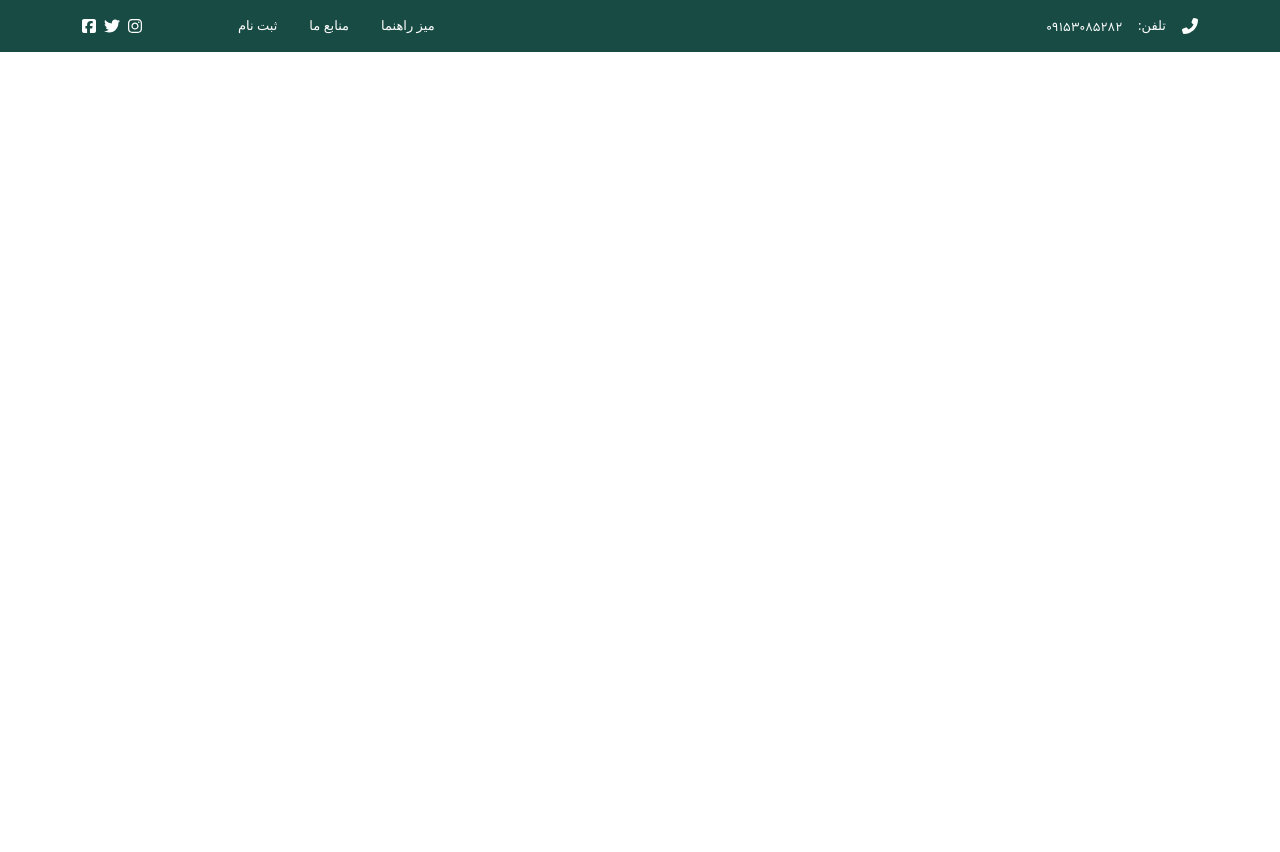
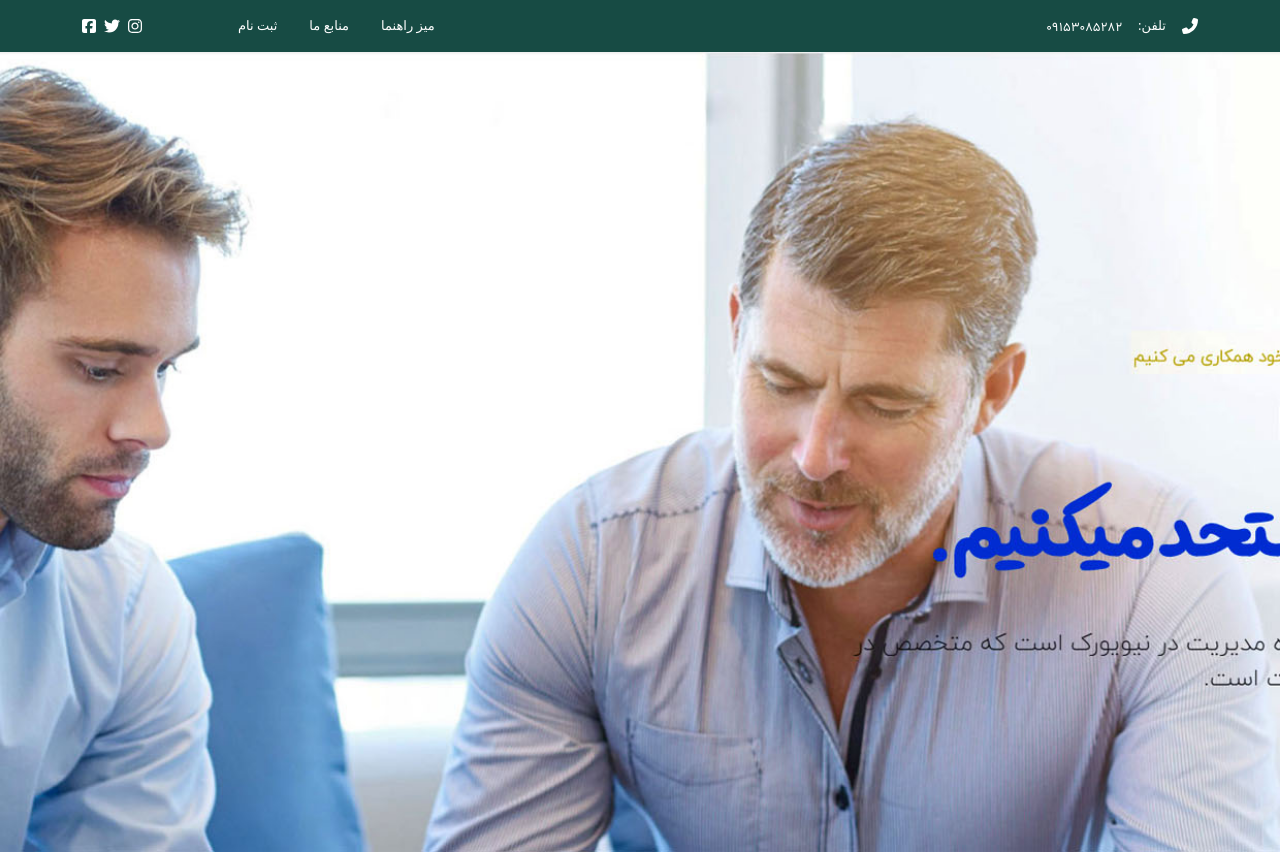
Before and after one commit to Bodaghi73/roshdana-final-project, a React (Create React App) app: page / in a window 1280 px wide. Before the commit the page ends 800 px from the top, so only its background shows below. Built offline with nearby package versions, Linux system fonts and the light colour scheme.

Commit message:
menu cover

```diff
--- /dev/null
+++ b/src/assets/styles/menu.scss
@@ -0,0 +1,6 @@
+.bord{
+    width: 100%;
+    height: 100vh;
+    background-image: url(../imgs/cover.jpg);
+    background-size: cover;
+}
--- a/src/components/header.js
+++ b/src/components/header.js
@@ -3,7 +3,8 @@ import { faPhoneFlip } from "@fortawesome/free-solid-svg-icons";
 import { faInstagram, faTwitter, faFacebookSquare } from "@fortawesome/free-brands-svg-icons";
 
 //styles
-import "../assets/styles/header.scss"
+import "../assets/styles/header.scss";
+
 function Header() {
 	return (
 		<div className="header py-2">
--- /dev/null
+++ b/src/components/menu.js
@@ -0,0 +1,12 @@
+//style
+import "../assets/styles/menu.scss";
+
+function Menu() {
+	return (
+		<div className="bord">
+			<div className="container"></div>
+		</div>
+	);
+}
+
+export default Menu;
--- a/src/pages/main.js
+++ b/src/pages/main.js
@@ -1,5 +1,10 @@
+//pages & components
+import Menu from "../components/menu";
+
 function Main() {
-
+    return(
+        <Menu></Menu>
+    );
 }
 
 export default Main;
```
Also changed, not shown: src/assets/imgs/cover.jpg (added), src/assets/imgs/logo.jpg (added).
